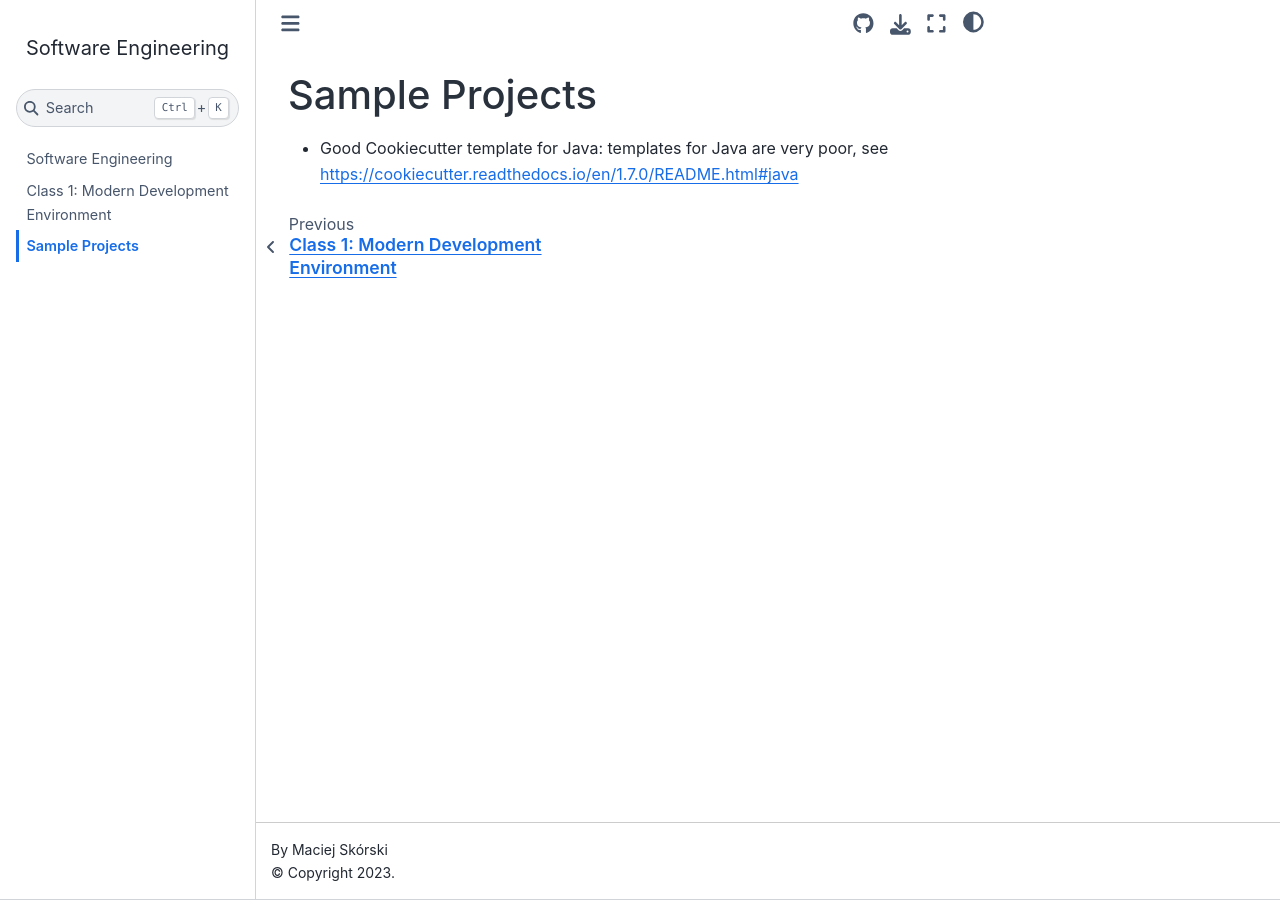
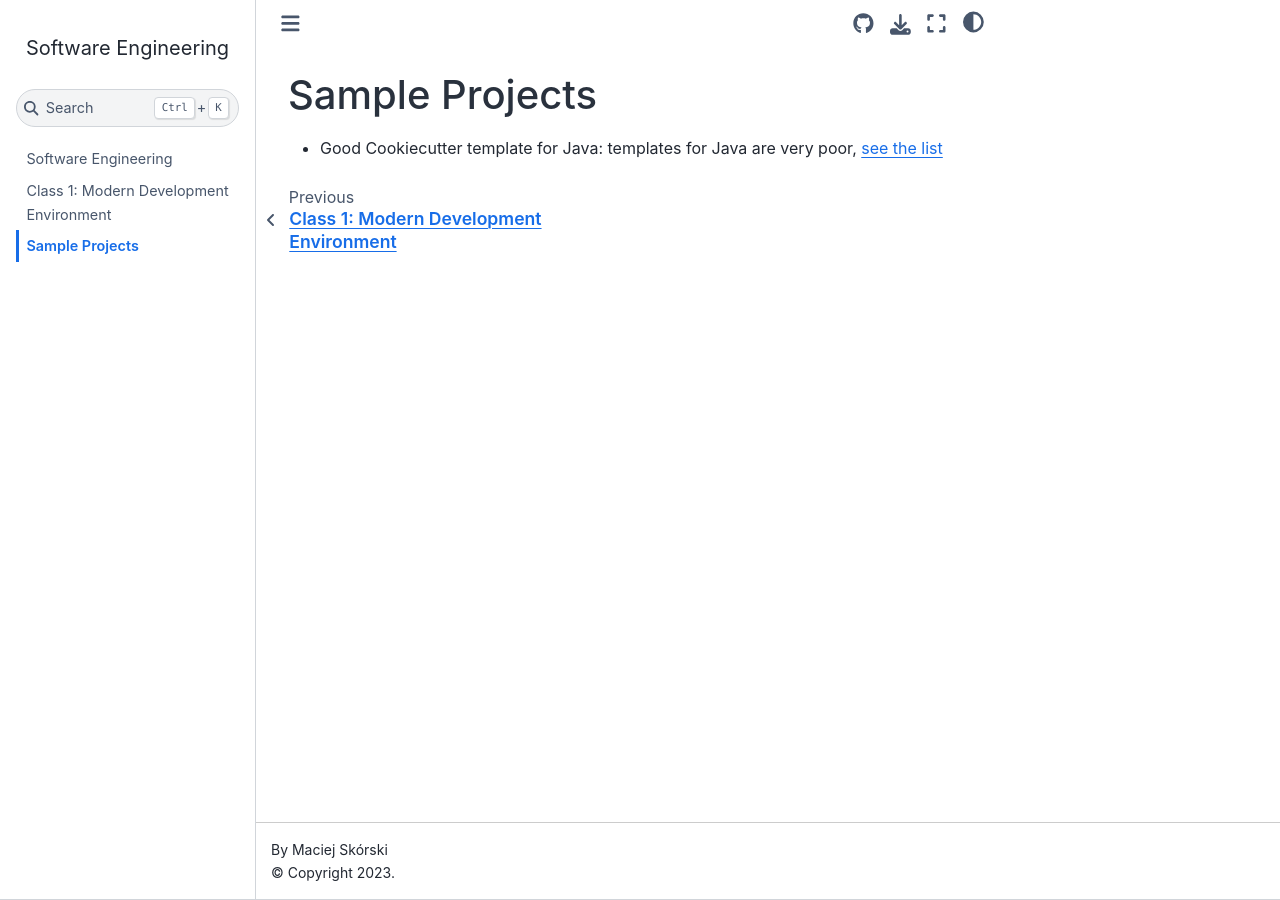
Before and after one commit to maciejskorski/software_engineering, a Jupyter Book: the page built from docs/sample_projects.md, in a window 1280 px wide. Built offline with Jupyter Book 1.0.4 settings and Sphinx 7.4.7 and the Sphinx Book theme 1.1.4, drawn with Linux system fonts in a browser that asks for light colours.

Commit message:
update docs

```diff
--- a/docs/sample_projects.md
+++ b/docs/sample_projects.md
@@ -1,3 +1,3 @@
 # Sample Projects
 
-* Good Cookiecutter template for Java: templates for Java are very poor, see https://cookiecutter.readthedocs.io/en/1.7.0/README.html#java
+* Good Cookiecutter template for Java: templates for Java are very poor, [see the list](https://cookiecutter.readthedocs.io/en/1.7.0/README.html#java)
```
